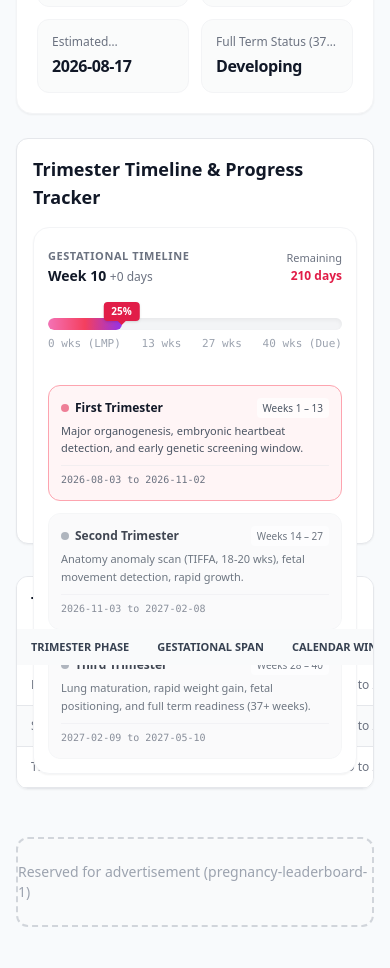
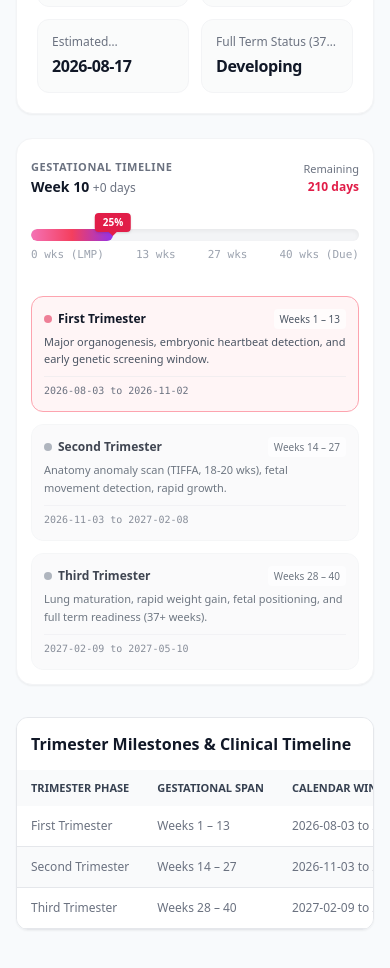
Before and after one commit to rohitstudy70-arch/calculator, a Next.js app: page /pregnancy-due-date-calculator in a window 390 px wide. Shown: the part 1520-2488 px from the top of the page. Built offline with nearby package versions, Linux system fonts and the light colour scheme.

Commit message:
fix(ui): remove fixed-height ChartWrapper causing trimester cards overlap on mobile

```diff
--- a/src/components/calculators/EDDCalculator.tsx
+++ b/src/components/calculators/EDDCalculator.tsx
@@ -6,7 +6,6 @@ import { useSearchParams } from 'next/navigation';
 import { ResultCard } from '@/components/ui/ResultCard';
 import { DataTable } from '@/components/ui/DataTable';
 import { ShareActions } from '@/components/ui/ShareActions';
-import { ChartWrapper } from '@/components/ui/ChartWrapper';
 import {
   calculatePregnancy,
   PregnancyInput,
@@ -355,7 +354,6 @@ export function EDDCalculator() {
             </div>
           </div>
 
-          <ChartWrapper title="Trimester Timeline & Milestones">
           <PregnancyMilestoneChart
             progressPercentage={result.progressPercentage}
             currentWeeks={result.currentGestationalAgeWeeks}
@@ -363,7 +361,6 @@ export function EDDCalculator() {
             daysRemaining={result.daysRemaining}
             trimesters={result.trimesters}
           />
-          </ChartWrapper>
         </div>
       </div>
 
--- a/src/components/calculators/PregnancyCalculator.tsx
+++ b/src/components/calculators/PregnancyCalculator.tsx
@@ -8,7 +8,6 @@ import { ResultCard } from '@/components/ui/ResultCard';
 import { DataTable } from '@/components/ui/DataTable';
 import { ShareActions } from '@/components/ui/ShareActions';
 import { CompareToggle } from '@/components/ui/CompareToggle';
-import { ChartWrapper } from '@/components/ui/ChartWrapper';
 import { DisclaimerNote } from '@/components/ui/DisclaimerNote';
 import {
   calculatePregnancy,
@@ -290,7 +289,6 @@ function CalculatorInstance({
             ]}
           />
 
-          <ChartWrapper title="Trimester Timeline & Progress Tracker">
           <PregnancyMilestoneChart
             progressPercentage={result.progressPercentage}
             currentWeeks={result.currentGestationalAgeWeeks}
@@ -298,7 +296,6 @@ function CalculatorInstance({
             daysRemaining={result.daysRemaining}
             trimesters={result.trimesters}
           />
-          </ChartWrapper>
         </div>
       </div>
 
--- a/src/components/ui/ChartWrapper.tsx
+++ b/src/components/ui/ChartWrapper.tsx
@@ -6,9 +6,10 @@ interface ChartWrapperProps {
   children: React.ReactNode;
   title?: string;
   height?: number;
+  autoHeight?: boolean;
 }
 
-export function ChartWrapper({ children, title, height = 300 }: ChartWrapperProps) {
+export function ChartWrapper({ children, title, height = 300, autoHeight = false }: ChartWrapperProps) {
   return (
     <div className="w-full bg-white dark:bg-gray-800 rounded-xl border border-gray-200 dark:border-gray-700 p-4 shadow-sm flex flex-col">
       {title && (
@@ -18,7 +19,7 @@ export function ChartWrapper({ children, title, height = 300 }: ChartWrapperProp
       )}
       <div
         className="w-full relative"
-        style={{ height: `${height}px` }}
+        style={autoHeight ? { minHeight: `${height}px` } : { height: `${height}px` }}
       >
         <Suspense fallback={
           <div className="absolute inset-0 flex items-center justify-center bg-gray-50 dark:bg-gray-800/50 rounded-lg animate-pulse">
--- a/src/data/calculator-content/pregnancy.ts
+++ b/src/data/calculator-content/pregnancy.ts
@@ -1,8 +1,8 @@
 export const pregnancyContent = {
   en: {
-    pageTitle: 'Pregnancy Due Date Calculator - EDD Timeline | CalcMaster',
-    metaDescription:
-      'Calculate your Estimated Due Date (EDD) using LMP, conception date, or IVF transfer. View week-by-week progress and trimester milestone dates.',
+   pageTitle: 'Pregnancy Calculator by LMP | Weeks & Due Date',
+metaDescription:
+  'Calculate pregnancy weeks, due date, months and trimester from your LMP. Explore pregnancy week by week with our free online pregnancy calculator.',
     h1: 'Pregnancy Due Date Calculator – Estimated Delivery Date (EDD)',
     introText:
       'Determine your Estimated Due Date (EDD) and track your gestational pregnancy week-by-week. This clinical obstetric tool supports multiple calculation methods: Last Menstrual Period (LMP) with cycle length adjustment, exact Conception Date, IVF Transfer Date (Day 3 & Day 5), and Ultrasound Dating.',
```
Lines whose indentation alone changed are shown as unchanged.
